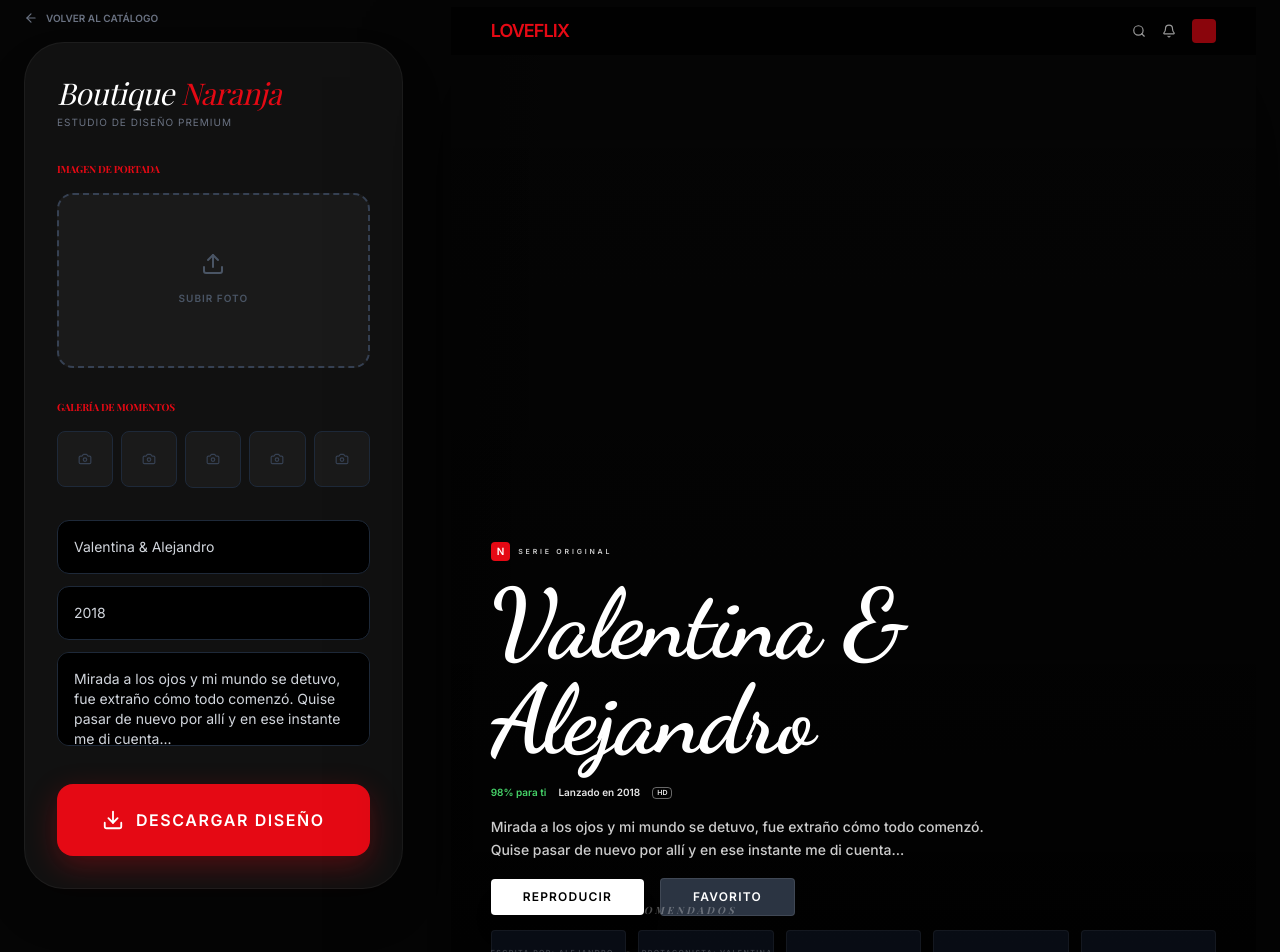
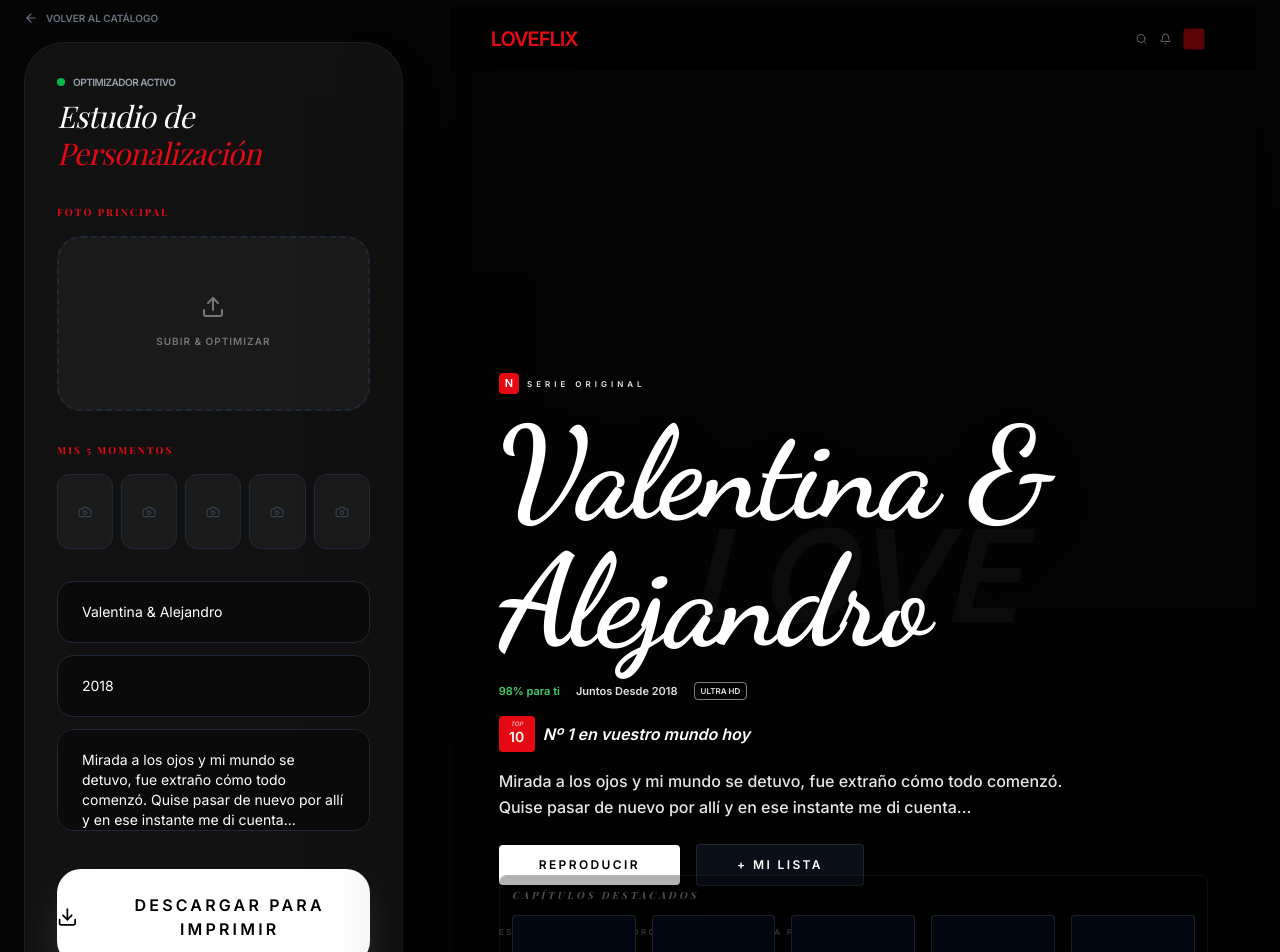
Before and after one commit to ritohp/MediaNaranja, a React (Vite) app: page /personalizar-cuadro in a window 1280 px wide. Shown: the part 220-1172 px from the top of the page. Built offline with nearby package versions, Linux system fonts and the light colour scheme; a web font is replaced by a local one.

Commit message:
Sync Boutique 19/04/2026 21:48:04.34

```diff
--- a/src/pages/MemoryCustomizer.tsx
+++ b/src/pages/MemoryCustomizer.tsx
@@ -17,21 +17,55 @@ export default function MemoryCustomizer() {
 
   const previewRef = useRef<HTMLDivElement>(null);
 
-  // NUEVO MÉTODO: Convertir a Base64 para máxima estabilidad
-  const handlePhotoUpload = (e: React.ChangeEvent<HTMLInputElement>, index?: number) => {
+  // FUNCIÓN MAESTRA: Optimiza y comprime la imagen antes de guardarla
+  const optimizeImage = (file: File): Promise<string> => {
+    return new Promise((resolve) => {
+      const reader = new FileReader();
+      reader.onload = (e) => {
+        const img = new Image();
+        img.onload = () => {
+          const canvas = document.createElement('canvas');
+          let width = img.width;
+          let height = img.height;
+          const MAX_SIZE = 1600; // Tamaño ideal para impresión A4 sin saturar memoria
+
+          if (width > height) {
+            if (width > MAX_SIZE) {
+              height *= MAX_SIZE / width;
+              width = MAX_SIZE;
+            }
+          } else {
+            if (height > MAX_SIZE) {
+              width *= MAX_SIZE / height;
+              height = MAX_SIZE;
+            }
+          }
+
+          canvas.width = width;
+          canvas.height = height;
+          const ctx = canvas.getContext('2d');
+          if (ctx) {
+            ctx.drawImage(img, 0, 0, width, height);
+            // Comprimimos al 75% de calidad JPEG
+            resolve(canvas.toDataURL('image/jpeg', 0.75));
+          }
+        };
+        img.src = e.target?.result as string;
+      };
+      reader.readAsDataURL(file);
+    });
+  };
+
+  const handlePhotoUpload = async (e: React.ChangeEvent<HTMLInputElement>, index?: number) => {
     const file = e.target.files?.[0];
     if (file) {
-      const reader = new FileReader();
-      reader.onload = (event) => {
-        const base64 = event.target?.result as string;
-        if (index === undefined) setMainPhoto(base64);
-        else {
-          const newGallery = [...galleryPhotos];
-          newGallery[index] = base64;
-          setGalleryPhotos(newGallery);
-        }
-      };
-      reader.readAsDataURL(file);
+      const optimizedBase64 = await optimizeImage(file);
+      if (index === undefined) setMainPhoto(optimizedBase64);
+      else {
+        const newGallery = [...galleryPhotos];
+        newGallery[index] = optimizedBase64;
+        setGalleryPhotos(newGallery);
+      }
     }
   };
 
@@ -40,18 +74,17 @@ export default function MemoryCustomizer() {
     setIsExporting(true);
 
     try {
-        // Pausa breve para estabilizar el DOM
-        await new Promise(resolve => setTimeout(resolve, 500));
+        await new Promise(resolve => setTimeout(resolve, 600));
 
         const canvas = await html2canvas(previewRef.current, {
-            scale: 1, // Escala 1 para evitar "Out of Memory"
+            scale: 2, // Ahora que las fotos son ligeras, podemos subir un poco la calidad del canvas
             useCORS: true,
             backgroundColor: '#141414',
             logging: false,
             removeContainer: true
         });
 
-        const imgData = canvas.toDataURL('image/jpeg', 0.85);
+        const imgData = canvas.toDataURL('image/jpeg', 0.9);
         const pdf = new jsPDF({
             orientation: 'p',
             unit: 'mm',
@@ -62,17 +95,17 @@ export default function MemoryCustomizer() {
         const pdfHeight = (canvas.height * pdfWidth) / canvas.width;
 
         pdf.addImage(imgData, 'JPEG', 0, 0, pdfWidth, pdfHeight);
-        pdf.save(`MediaNaranja_${names.replace(/\s+/g, '')}.pdf`);
+        pdf.save(`MediaNaranja_Boutique_${names.replace(/\s+/g, '')}.pdf`);
     } catch (err: any) {
-        console.error("Export Error:", err);
-        alert("Error de memoria al generar el archivo. Por favor, intenta usar fotos de menor tamaño (menos de 2MB) o cierra otras pestañas del navegador.");
+        console.error("PDF Export failed:", err);
+        alert("Lo sentimos, tu navegador se quedó sin memoria para el PDF. Intenta cerrar otras pestañas.");
     } finally {
         setIsExporting(false);
     }
   };
 
   return (
-    <div className="min-h-screen bg-[#050505] text-white pt-20">
+    <div className="min-h-screen bg-[#050505] text-white pt-20 pb-20">
       <style>{`
         @import url('https://fonts.googleapis.com/css2?family=Dancing+Script:wght@700&display=swap');
         .font-script { font-family: 'Dancing Script', cursive; }
@@ -80,31 +113,46 @@ export default function MemoryCustomizer() {
 
       <div className="max-w-[1700px] mx-auto px-6 grid grid-cols-1 xl:grid-cols-12 gap-12">
 
-        {/* PANEL DE EDICIÓN */}
-        <div className="xl:col-span-4 space-y-6 pb-20">
+        {/* PANEL DE EDICIÓN INTELIGENTE */}
+        <div className="xl:col-span-4 space-y-6">
           <Link to="/galeria-recuerdos" className="inline-flex items-center gap-2 text-gray-500 hover:text-white transition-colors text-[10px] font-bold uppercase mb-4">
             <ArrowLeft size={14} /> Volver al catálogo
           </Link>
 
-          <div className="bg-[#111] p-8 rounded-[2.5rem] border border-white/5 space-y-8 shadow-2xl">
+          <div className="bg-[#111] p-8 rounded-[2.5rem] border border-white/5 space-y-8 shadow-2xl sticky top-24">
             <header>
-                <h1 className="text-3xl font-serif italic text-white">Boutique <span className="text-[#E50914]">Naranja</span></h1>
-                <p className="text-gray-500 text-[10px] uppercase tracking-widest mt-1">Estudio de Diseño Premium</p>
+                <div className="flex items-center gap-2 mb-2">
+                    <div className="w-2 h-2 rounded-full bg-green-500 animate-pulse"></div>
+                    <span className="text-[10px] uppercase font-bold text-gray-400 tracking-tighter">Optimizador Activo</span>
+                </div>
+                <h1 className="text-3xl font-serif italic text-white leading-tight">Estudio de <span className="text-[#E50914]">Personalización</span></h1>
             </header>
 
             <section className="space-y-4">
-              <h3 className="text-[10px] font-black uppercase text-[#E50914] tracking-tight">Imagen de Portada</h3>
-              <div onClick={() => document.getElementById('main-upload')?.click()} className="w-full aspect-video bg-[#1a1a1a] rounded-2xl border-2 border-dashed border-gray-700 flex items-center justify-center cursor-pointer hover:border-[#E50914] overflow-hidden group">
-                {mainPhoto ? <img src={mainPhoto} className="w-full h-full object-cover" /> : <div className="text-center"><Upload className="mx-auto text-gray-600 mb-2" /><span className="text-[10px] text-gray-600 uppercase font-bold tracking-widest">Subir Foto</span></div>}
+              <h3 className="text-[10px] font-black uppercase text-[#E50914] tracking-[0.2em]">Foto Principal</h3>
+              <div onClick={() => document.getElementById('main-upload')?.click()} className="w-full aspect-video bg-[#1a1a1a] rounded-3xl border-2 border-dashed border-gray-800 flex items-center justify-center cursor-pointer hover:border-[#E50914] transition-all overflow-hidden relative group">
+                {mainPhoto ? (
+                    <>
+                        <img src={mainPhoto} className="w-full h-full object-cover" />
+                        <div className="absolute inset-0 bg-black/40 opacity-0 group-hover:opacity-100 transition-opacity flex items-center justify-center">
+                            <span className="text-[10px] font-bold uppercase tracking-widest">Cambiar Imagen</span>
+                        </div>
+                    </>
+                ) : (
+                    <div className="text-center opacity-40">
+                        <Upload className="mx-auto mb-2" />
+                        <span className="text-[10px] font-bold uppercase tracking-widest leading-none">Subir & Optimizar</span>
+                    </div>
+                )}
                 <input type="file" id="main-upload" hidden onChange={(e) => handlePhotoUpload(e)} />
               </div>
             </section>
 
             <section className="space-y-4">
-              <h3 className="text-[10px] font-black uppercase text-[#E50914] tracking-tight">Galería de Momentos</h3>
+              <h3 className="text-[10px] font-black uppercase text-[#E50914] tracking-[0.2em]">Mis 5 Momentos</h3>
               <div className="grid grid-cols-5 gap-2">
                 {galleryPhotos.map((photo, i) => (
-                  <div key={i} onClick={() => document.getElementById(`gallery-${i}`)?.click()} className="aspect-square bg-[#1a1a1a] rounded-lg border border-gray-800 flex items-center justify-center cursor-pointer hover:border-[#E50914] overflow-hidden text-gray-700">
+                  <div key={i} onClick={() => document.getElementById(`gallery-${i}`)?.click()} className="aspect-[3/4] bg-[#1a1a1a] rounded-xl border border-gray-800 flex items-center justify-center cursor-pointer hover:border-[#E50914] overflow-hidden transition-all text-gray-700">
                     {photo ? <img src={photo} className="w-full h-full object-cover" /> : <Camera size={14} />}
                     <input type="file" id={`gallery-${i}`} hidden onChange={(e) => handlePhotoUpload(e, i)} />
                   </div>
@@ -113,79 +161,87 @@ export default function MemoryCustomizer() {
             </section>
 
             <section className="space-y-3">
-              <input type="text" value={names} onChange={(e) => setNames(e.target.value)} placeholder="¿Quiénes son los protagonistas?" className="w-full bg-black border border-gray-800 rounded-xl px-4 py-4 outline-none focus:border-[#E50914] text-sm text-gray-300 placeholder:text-gray-700" />
-              <input type="text" value={date} onChange={(e) => setDate(e.target.value)} placeholder="¿En qué año empezó la historia?" className="w-full bg-black border border-gray-800 rounded-xl px-4 py-4 outline-none focus:border-[#E50914] text-sm text-gray-300 placeholder:text-gray-700" />
-              <textarea value={synopsis} onChange={(e) => setSynopsis(e.target.value)} rows={3} placeholder="Escribe vuestra sinopsis..." className="w-full bg-black border border-gray-800 rounded-xl px-4 py-4 outline-none focus:border-[#E50914] text-sm text-gray-300 placeholder:text-gray-700 resize-none"></textarea>
+              <input type="text" value={names} onChange={(e) => setNames(e.target.value)} placeholder="Nombres protagonistas" className="w-full bg-[#0a0a0a] border border-gray-800 rounded-2xl px-6 py-5 outline-none focus:border-[#E50914] text-sm transition-all" />
+              <input type="text" value={date} onChange={(e) => setDate(e.target.value)} placeholder="Año especial" className="w-full bg-[#0a0a0a] border border-gray-800 rounded-2xl px-6 py-5 outline-none focus:border-[#E50914] text-sm transition-all" />
+              <textarea value={synopsis} onChange={(e) => setSynopsis(e.target.value)} rows={3} placeholder="Escribe vuestra historia..." className="w-full bg-[#0a0a0a] border border-gray-800 rounded-2xl px-6 py-5 outline-none focus:border-[#E50914] text-sm resize-none transition-all"></textarea>
             </section>
 
-            <button onClick={exportPDF} disabled={isExporting} className={`w-full py-6 bg-[#E50914] text-white rounded-2xl font-black tracking-widest transition-all flex items-center justify-center gap-3 shadow-[0_10px_30px_rgba(229,9,20,0.3)] ${isExporting ? 'opacity-50 cursor-wait' : 'hover:scale-[1.02] active:scale-[0.98]'}`}>
-              {isExporting ? <><Loader2 className="animate-spin" size={24} /> DESCARGANDO...</> : <><Download size={22} /> DESCARGAR DISEÑO</>}
+            <button onClick={exportPDF} disabled={isExporting} className={`w-full py-6 bg-white text-black rounded-3xl font-black tracking-[0.2em] transition-all flex items-center justify-center gap-3 shadow-[0_20px_40px_rgba(255,255,255,0.1)] ${isExporting ? 'opacity-50 cursor-wait' : 'hover:bg-[#f0f0f0] hover:translate-y-[-2px] active:translate-y-[0px]'}`}>
+              {isExporting ? <><Loader2 className="animate-spin" size={24} /> PROCESANDO PDF...</> : <><Download size={22} /> DESCARGAR PARA IMPRIMIR</>}
             </button>
           </div>
         </div>
 
         {/* PREVIEW AREA (OPTIMIZADA) */}
         <div className="xl:col-span-8">
-          <div ref={previewRef} className="w-full aspect-[3/4.2] bg-[#000] shadow-[0_50px_100px_-20px_rgba(0,0,0,1)] relative overflow-hidden">
-            {/* PHOTO */}
+          <div ref={previewRef} className="w-full aspect-[1/1.414] bg-[#000] shadow-[0_60px_120px_-30px_rgba(0,0,0,1)] relative overflow-hidden" id="pdf-safe-area">
+            {/* BACKGROUND PHOTO (OPTIMIZADA) */}
             <div className="absolute inset-0">
                {mainPhoto ? (
                  <img src={mainPhoto} className="w-full h-full object-cover object-center" />
                ) : (
-                 <div className="w-full h-full bg-[#050505]"></div>
+                 <div className="w-full h-full bg-[#050505] flex items-center justify-center text-white/5 font-black text-9xl italic select-none">LOVE</div>
                )}
-               <div className="absolute inset-0 bg-gradient-to-t from-black via-black/40 to-transparent"></div>
-               <div className="absolute inset-y-0 left-0 w-1/3 bg-gradient-to-r from-black/30 via-transparent to-transparent"></div>
+               <div className="absolute inset-0 bg-gradient-to-t from-black via-black/30 to-transparent"></div>
+               <div className="absolute inset-y-0 left-0 w-2/5 bg-gradient-to-r from-black/40 via-transparent to-transparent"></div>
             </div>
 
             {/* LOGO BAR */}
-            <header className="absolute top-0 inset-x-0 h-12 flex items-center justify-between px-10 z-50 bg-black/80">
-               <div className="text-[#E50914] text-lg font-black tracking-tighter">LOVEFLIX</div>
-               <div className="flex gap-4 items-center opacity-60">
-                 <Search size={14}/> <Bell size={14}/>
-                 <div className="w-6 h-6 bg-[#E50914] rounded"></div>
+            <header className="absolute top-0 inset-x-0 h-16 flex items-center justify-between px-10 z-50 bg-[#000000]">
+               <div className="text-[#E50914] text-xl font-black tracking-tighter">LOVEFLIX</div>
+               <div className="flex gap-4 items-center opacity-40 scale-75">
+                 <Search size={16}/> <Bell size={16}/>
+                 <div className="w-7 h-7 bg-[#E50914] rounded-sm"></div>
                </div>
             </header>
 
-            {/* MAIN CONTENT */}
-            <div className="absolute inset-x-10 bottom-44 z-40 space-y-4">
+            {/* MAIN CONTENT AREA */}
+            <div className="absolute inset-x-12 bottom-52 z-40 space-y-4">
                 <div className="flex items-center gap-2">
-                  <span className="bg-[#E50914] text-white text-[10px] font-black px-1.5 py-0.5 rounded-sm">N</span>
-                  <span className="text-white/80 font-bold tracking-[0.4em] text-[7px] uppercase">Serie Original</span>
+                  <span className="bg-[#E50914] text-white text-[11px] font-black px-1.5 py-0.5 rounded-sm">N</span>
+                  <span className="text-white/90 font-bold tracking-[0.5em] text-[8px] uppercase">Serie Original</span>
                 </div>
 
-                <h2 className="text-6xl md:text-8xl font-script text-white leading-none">
+                <h2 className="text-7xl md:text-9xl font-script text-white leading-none drop-shadow-2xl">
                     {names}
                 </h2>
 
-                <div className="flex items-center gap-3 text-[10px] font-bold text-white/90">
+                <div className="flex items-center gap-4 text-[11px] font-bold text-white/90">
                     <span className="text-[#46d369]">98% para ti</span>
-                    <span>Lanzado en {date}</span>
-                    <span className="border border-white/40 px-1 rounded-sm text-[7px] font-black">HD</span>
+                    <span>Juntos Desde {date}</span>
+                    <span className="border border-white/50 px-1.5 py-0.5 rounded-sm text-[8px] font-black uppercase">Ultra HD</span>
                 </div>
 
-                <p className="text-xs md:text-sm text-white/80 max-w-lg font-medium leading-relaxed">
+                <div className="flex items-center gap-2">
+                    <div className="w-9 h-9 bg-[#E50914] rounded-sm flex flex-col items-center justify-center font-black leading-none text-white">
+                        <span className="text-[6px] opacity-70 italic font-sans uppercase">TOP</span>
+                        <span className="text-sm">10</span>
+                    </div>
+                    <span className="text-base font-bold italic text-white drop-shadow-md">Nº 1 en vuestro mundo hoy</span>
+                </div>
+
+                <p className="text-sm md:text-base text-white/90 max-w-xl font-medium leading-relaxed drop-shadow-[0_2px_4px_rgba(0,0,0,0.5)]">
                    {synopsis}
                 </p>
 
-                <div className="flex items-center gap-4">
-                    <div className="px-8 py-2.5 bg-white text-black rounded font-black text-xs uppercase tracking-widest shadow-xl">Reproducir</div>
-                    <div className="px-8 py-2.5 bg-gray-700/80 text-white rounded font-black text-xs uppercase tracking-widest border border-white/10">Favorito</div>
+                <div className="flex items-center gap-4 pt-2">
+                    <div className="px-10 py-3 bg-white text-black rounded font-black text-xs uppercase tracking-[0.2em] shadow-2xl">Reproducir</div>
+                    <div className="px-10 py-3 bg-gray-900/60 text-white rounded font-black text-xs uppercase tracking-[0.2em] border border-white/10 backdrop-blur-sm">+ Mi Lista</div>
                 </div>
 
-                <div className="pt-4 text-[7px] font-bold text-white/40 uppercase tracking-[0.2em] flex items-center gap-3">
+                <div className="pt-6 text-[8px] font-bold text-white/30 uppercase tracking-[0.3em] flex items-center gap-4">
                    <div>Escrita por: {writtenBy}</div>
-                   <div className="w-1 h-1 bg-white/10 rounded-full"></div>
-                   <div>Protagonista: {destinedTo}</div>
+                   <div className="w-1 h-1 bg-white/20 rounded-full"></div>
+                   <div>Interpretada por: {destinedTo}</div>
                 </div>
             </div>
 
-            {/* EPISODES GAL */}
-            <div className="absolute inset-x-10 bottom-6 z-40">
-               <h4 className="text-[10px] font-black mb-3 uppercase tracking-[0.3em] text-white/30 italic">Más episodios recomendados</h4>
-               <div className="grid grid-cols-5 gap-3">
+            {/* LOWER GALLERY */}
+            <div className="absolute inset-x-12 bottom-8 z-40 bg-black/30 p-3 rounded-lg border border-white/5">
+               <h4 className="text-[10px] font-black mb-3 uppercase tracking-[0.3em] text-white/30 italic">Capítulos destacados</h4>
+               <div className="grid grid-cols-5 gap-4">
                   {galleryPhotos.map((photo, i) => (
-                    <div key={i} className="aspect-[3/4] bg-gray-900/50 rounded-sm overflow-hidden border border-white/5">
+                    <div key={i} className="aspect-[3/4.5] bg-gray-950 rounded border border-white/10 overflow-hidden shadow-2xl transition-transform">
                        {photo && <img src={photo} className="w-full h-full object-cover" />}
                     </div>
                   ))}
```
